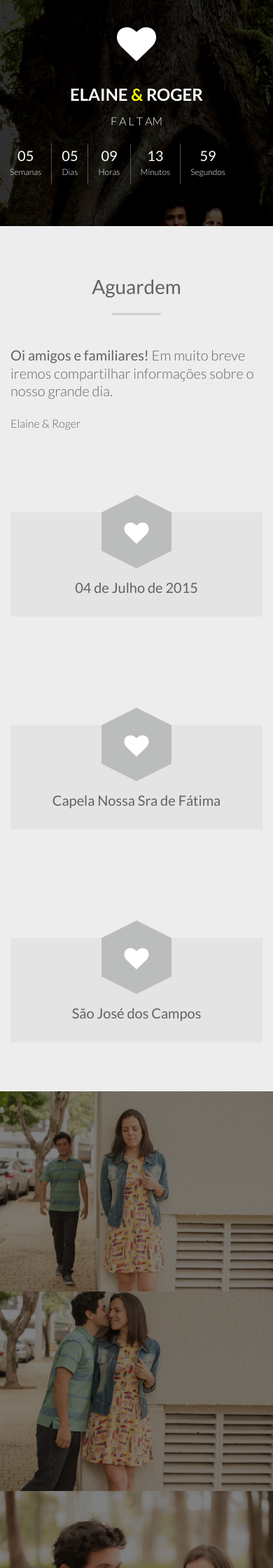
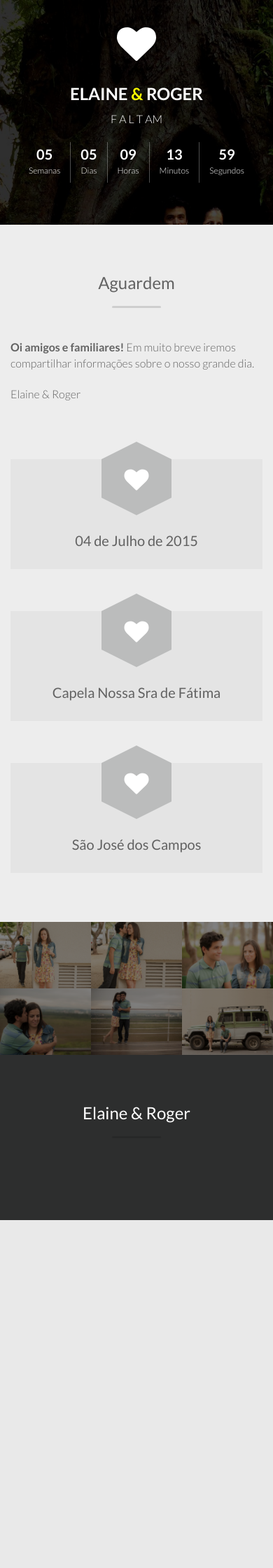
Before and after one commit to huogerac/laneroger.na-inter.net, a Django app: page / in a window 390 px wide. Shown: the top 2240 px of the page at 70% size. After the commit the page ends 1743 px from the top, so only its background shows below. Run offline with Django 3.2, Linux system fonts and the light colour scheme; some libraries are stand-ins or nearby versions.

Commit message:
Adicionando fotos do Allis e do Jesus - #FIX mobile

```diff
--- a/laneroger/core/templates/core/home.html
+++ b/laneroger/core/templates/core/home.html
@@ -118,27 +118,27 @@
 
       <div class="row articles">
 
-        <div class="col-md-2 article-img">
+        <div class="col-xs-4 article-img">
           <a href="#"><img src="{% static 'themes/default/img/laneroger0_small.jpg' %}" alt=""></a>
           <div class="article-overlay"></div>
         </div>
-        <div class="col-md-2 article-img">
+        <div class="col-xs-4 article-img">
           <a href="#"><img src="{% static 'themes/default/img/laneroger1_small.jpg' %}" alt=""></a>
           <div class="article-overlay"></div>
         </div>
-        <div class="col-md-2 article-img">
+        <div class="col-xs-4 article-img">
           <a href="#"><img src="{% static 'themes/default/img/laneroger2_small.jpg' %}" alt=""></a>
           <div class="article-overlay"></div>
         </div>
-        <div class="col-md-2 article-img">
+        <div class="col-xs-4 article-img">
           <a href="#"><img src="{% static 'themes/default/img/laneroger3_small.jpg' %}" alt=""></a>
           <div class="article-overlay"></div>
         </div>
-        <div class="col-md-2 article-img">
+        <div class="col-xs-4 article-img">
           <a href="#"><img src="{% static 'themes/default/img/laneroger4_small.jpg' %}" alt=""></a>
           <div class="article-overlay"></div>
         </div>
-        <div class="col-md-2 article-img">
+        <div class="col-xs-4 article-img">
           <a href="#"><img src="{% static 'themes/default/img/laneroger5_small.jpg' %}" alt=""></a>
           <div class="article-overlay"></div>
         </div>
```
